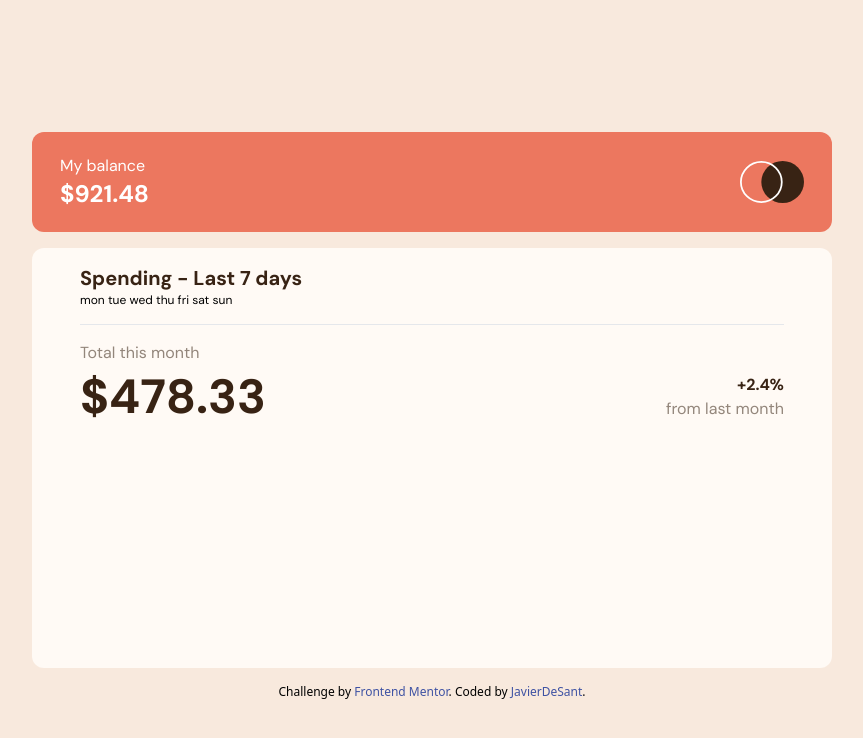
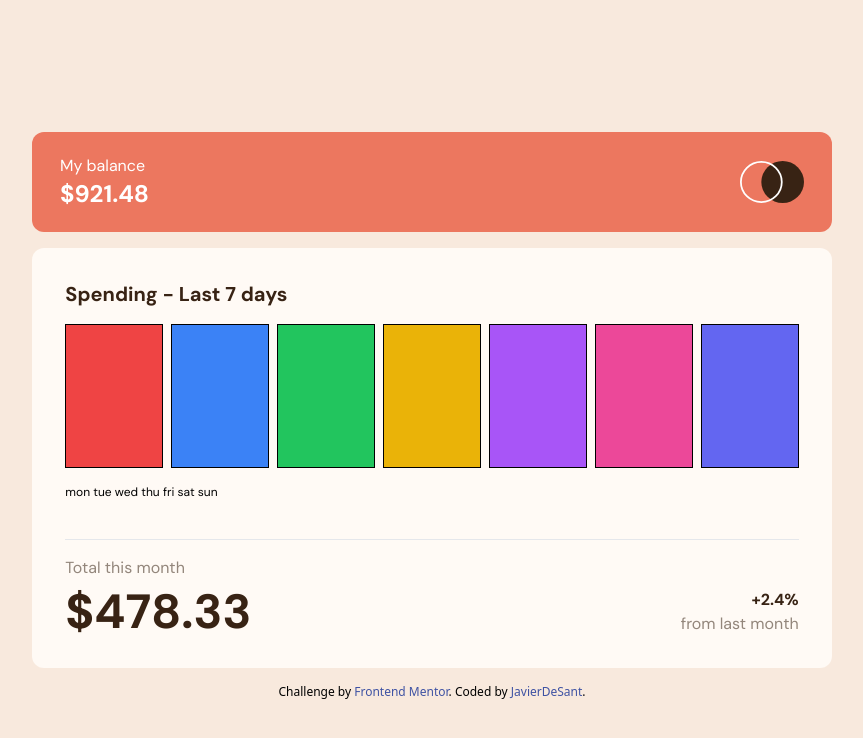
Before and after one commit to javierdesant/expenses-chart, a React (Vite) app: page / in a window 1280 px wide. Shown: the top 738 px of the page, without its empty margins (208-1071 px from the left). Built offline with nearby package versions, Linux system fonts and the light colour scheme.

Commit message:
Add initial static chart

```diff
--- a/src/components/Spending.tsx
+++ b/src/components/Spending.tsx
@@ -6,9 +6,22 @@ interface SpendingProps {
 
 const Spending: FunctionComponent<SpendingProps> = () => {
     return (
-        <div className="flex flex-col max-w-[800px] w-full h-[420px] p-4 box-border bg-neutral-very-pale-orange rounded-xl">
-            <div className="w-11/12 self-center">
+        <div className="flex flex-col max-w-[800px] w-full h-[420px] py-8 box-border bg-neutral-very-pale-orange rounded-xl">
+            <div className="w-11/12 h-full self-center">
                 <h1 className="text-xl font-dm-sans font-bold text-neutral-dark-brown">Spending - Last 7 days</h1>
+
+                <div className="flex flex-col h-full">
+
+                    <div className="h-36 w-full flex items-end space-x-2 my-4">
+                        <div className="flex-1 h-full border border-solid border-black bg-red-500"></div>
+                        <div className="flex-1 h-full border border-solid border-black bg-blue-500"></div>
+                        <div className="flex-1 h-full border border-solid border-black bg-green-500"></div>
+                        <div className="flex-1 h-full border border-solid border-black bg-yellow-500"></div>
+                        <div className="flex-1 h-full border border-solid border-black bg-purple-500"></div>
+                        <div className="flex-1 h-full border border-solid border-black bg-pink-500"></div>
+                        <div className="flex-1 h-full border border-solid border-black bg-indigo-500"></div>
+                    </div>
+
                     <p className="font-dm-sans text-xs">
                         mon
                         tue
@@ -19,7 +32,11 @@ const Spending: FunctionComponent<SpendingProps> = () => {
                         sun
                     </p>
                 </div>
+
+            </div>
+
             <hr className="my-4 w-11/12 border-neutral-light-brown self-center" />
+
             <div className="flex flex-col font-dm-sans w-11/12 self-center">
                 <p className="text-neutral-medium-brown mb-2">
                     Total this month
```
Lines whose indentation alone changed are shown as unchanged.
